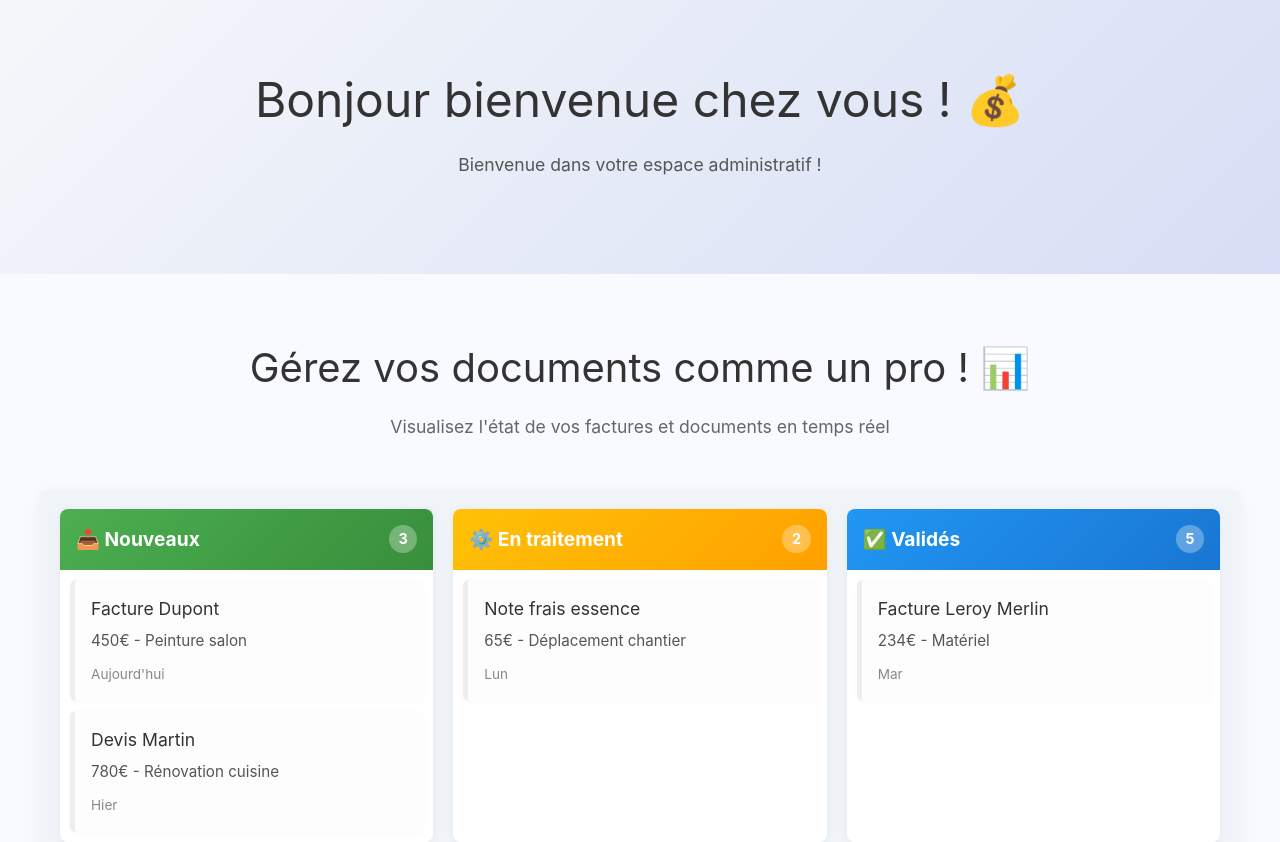
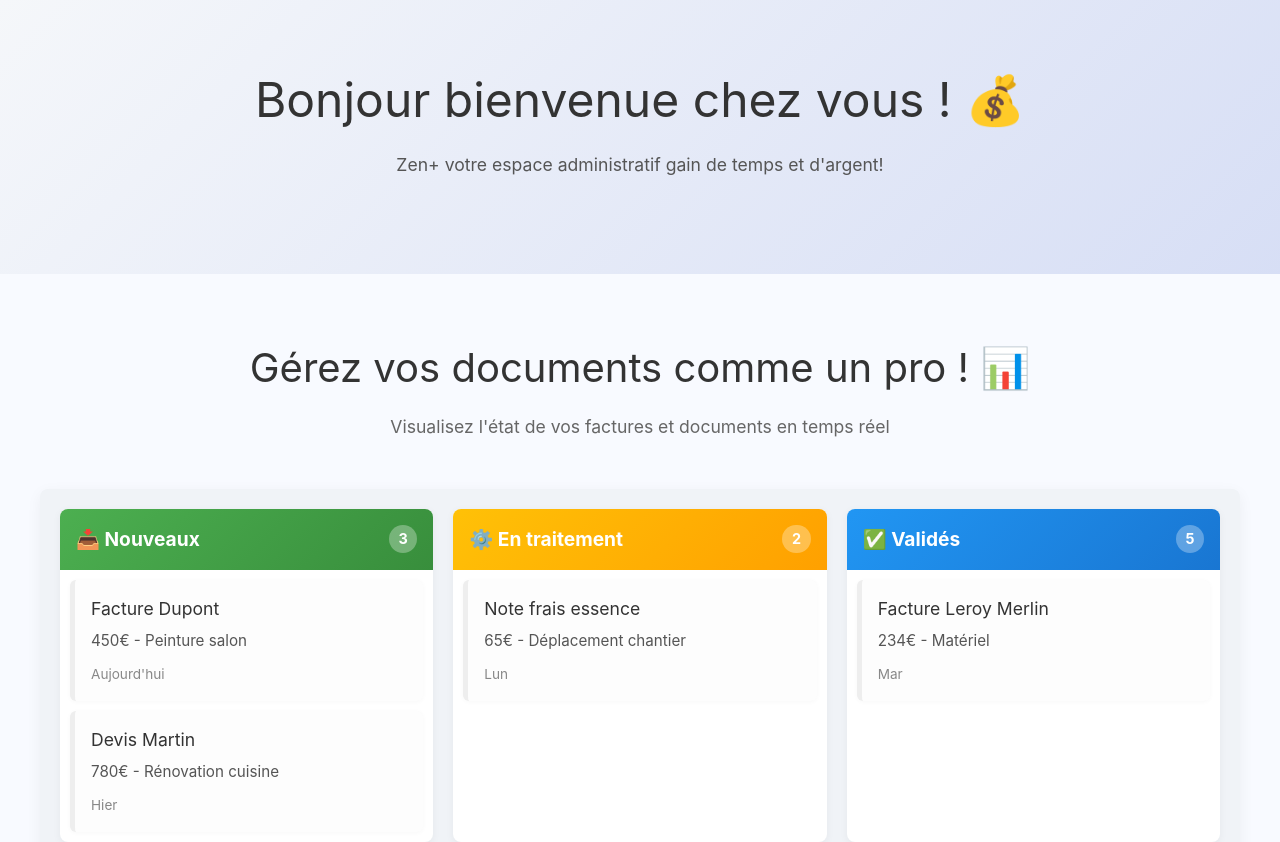
Before and after one commit to Alexandre64100/PetitZenV1, a Next.js app: page / in a window 1280 px wide. Shown: the top 842 px of the page. Built offline with nearby package versions, Linux system fonts and the light colour scheme.

Commit message:
Update index.js

```diff
--- a/pages/index.js
+++ b/pages/index.js
@@ -12,7 +12,7 @@ export default function Home() {
       {/* Section principale avec le Hello World */}
       <main>
        <h1>Bonjour bienvenue chez vous ! 💰</h1>
-<p>Bienvenue dans votre espace administratif !</p>
+<p>Zen+ votre espace administratif gain de temps et d'argent!</p>
       </main>
 
       {/* Nouvelle Section Kanban que tu as fournie */}
```
